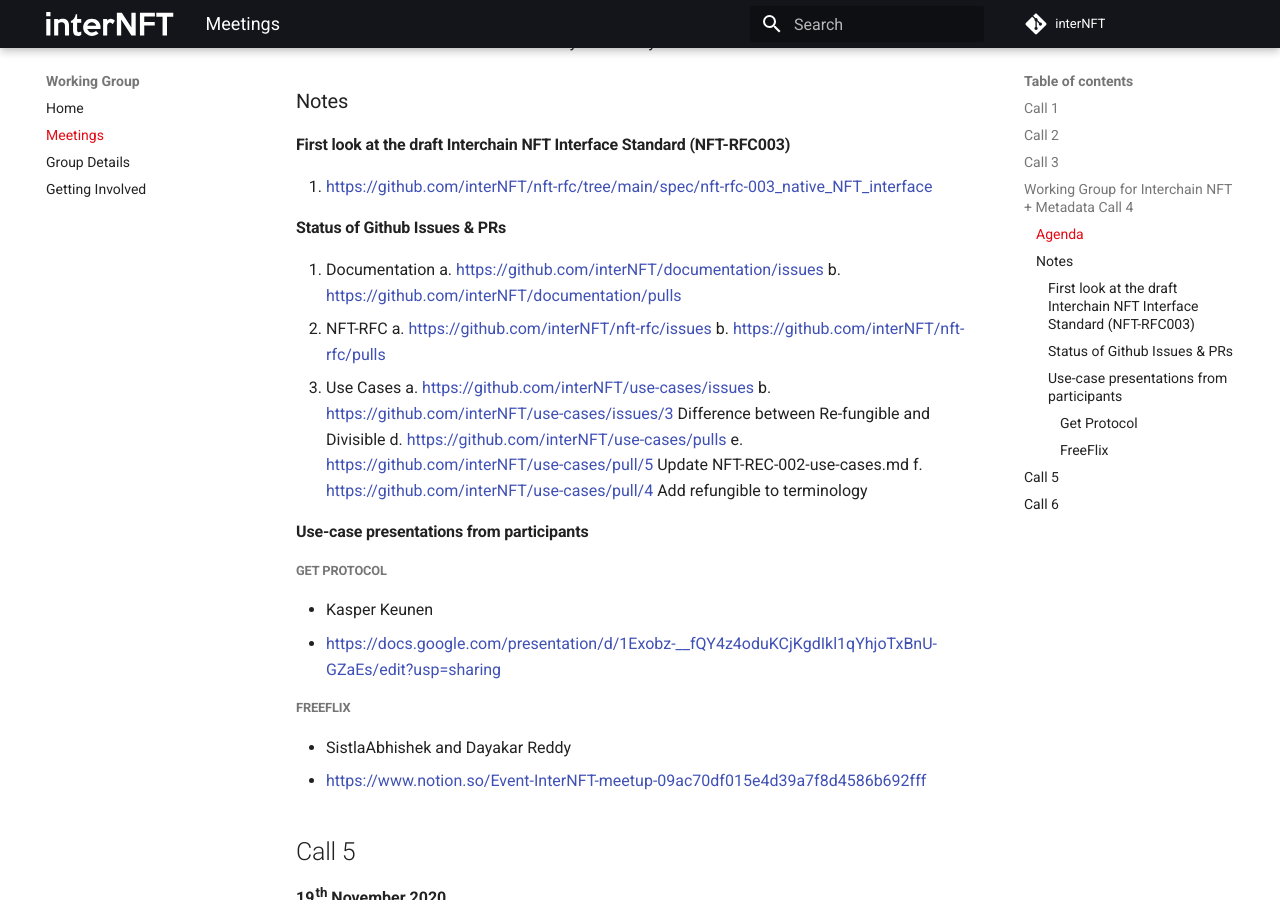
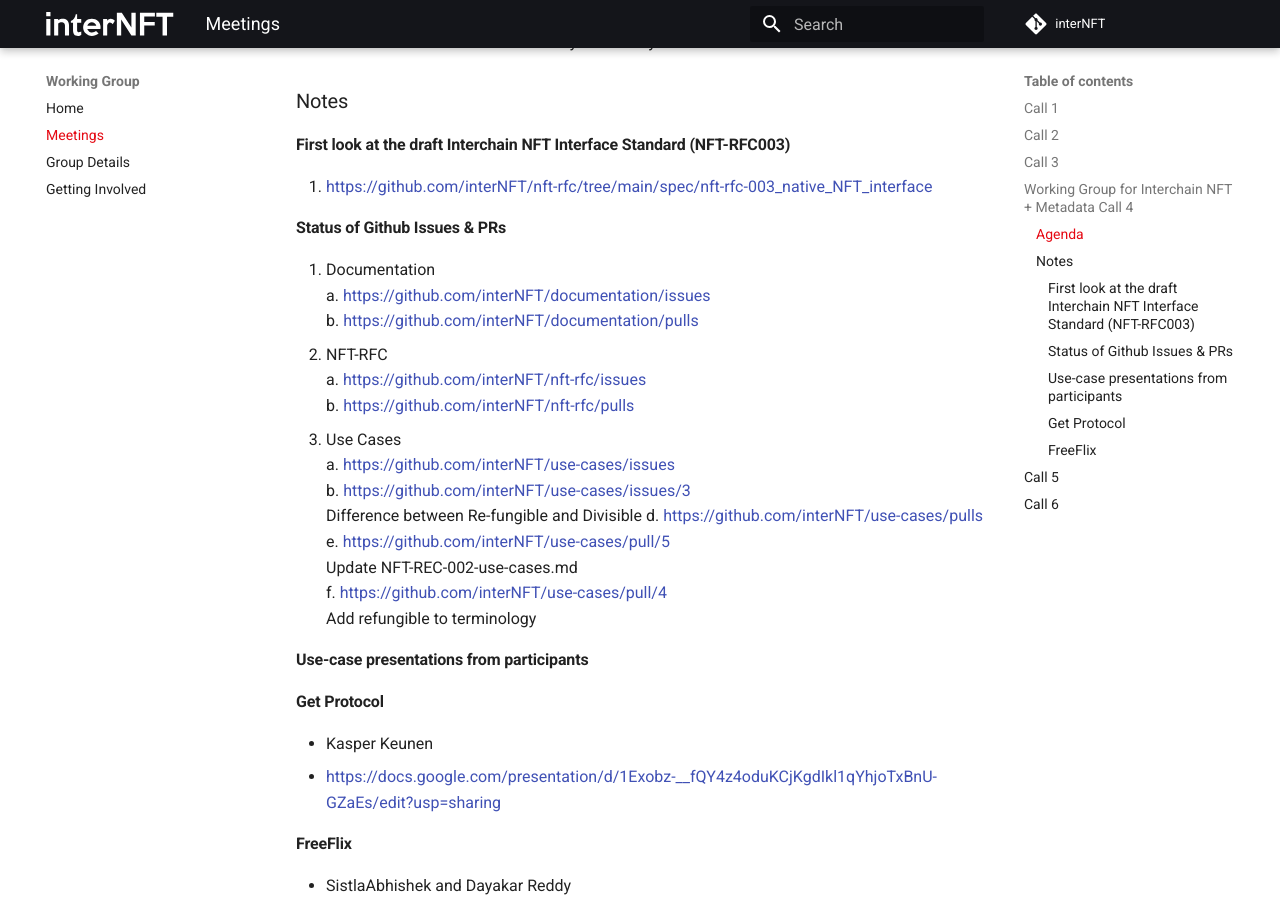
Before and after one commit to interNFT/documentation, an MkDocs documentation site: the page built from markdowns/workingGroup/meetings.md, in a window 1280 px wide and 900 px high, scrolled down 3317 px. Built offline with MkDocs 1.6.1 and Material for MkDocs 9.7.7, drawn with Linux system fonts in a browser that asks for light colours.

Commit message:
more breaks

```diff
--- a/markdowns/workingGroup/meetings.md
+++ b/markdowns/workingGroup/meetings.md
@@ -154,29 +154,29 @@ interNFT + Metadata Meeting 2020.11.05
 1. https://github.com/interNFT/nft-rfc/tree/main/spec/nft-rfc-003_native_NFT_interface
 
 #### Status of Github Issues & PRs
-1. Documentation
-  a. https://github.com/interNFT/documentation/issues
+1. Documentation </br>
+  a. https://github.com/interNFT/documentation/issues </br>
   b. https://github.com/interNFT/documentation/pulls
-2. NFT-RFC
-  a. https://github.com/interNFT/nft-rfc/issues
+2. NFT-RFC </br>
+  a. https://github.com/interNFT/nft-rfc/issues </br>
   b. https://github.com/interNFT/nft-rfc/pulls
-3. Use Cases
-  a. https://github.com/interNFT/use-cases/issues
-  b. https://github.com/interNFT/use-cases/issues/3
+3. Use Cases </br>
+  a. https://github.com/interNFT/use-cases/issues </br>
+  b. https://github.com/interNFT/use-cases/issues/3 </br>
     Difference between Re-fungible and Divisible
-  d. https://github.com/interNFT/use-cases/pulls
-  e. https://github.com/interNFT/use-cases/pull/5
-    Update NFT-REC-002-use-cases.md
-  f. https://github.com/interNFT/use-cases/pull/4
+  d. https://github.com/interNFT/use-cases/pulls </br>
+  e. https://github.com/interNFT/use-cases/pull/5 </br>
+    Update NFT-REC-002-use-cases.md </br>
+  f. https://github.com/interNFT/use-cases/pull/4 </br>
     Add refungible to terminology
 
 #### Use-case presentations from participants
 
-##### Get Protocol
+#### Get Protocol
 * Kasper Keunen
 * https://docs.google.com/presentation/d/1Exobz-__fQY4z4oduKCjKgdIkl1qYhjoTxBnU-GZaEs/edit?usp=sharing
 
-##### FreeFlix
+#### FreeFlix
 * SistlaAbhishek and Dayakar Reddy
 * https://www.notion.so/Event-InterNFT-meetup-09ac70df015e4d39a7f8d4586b692fff
 
```
